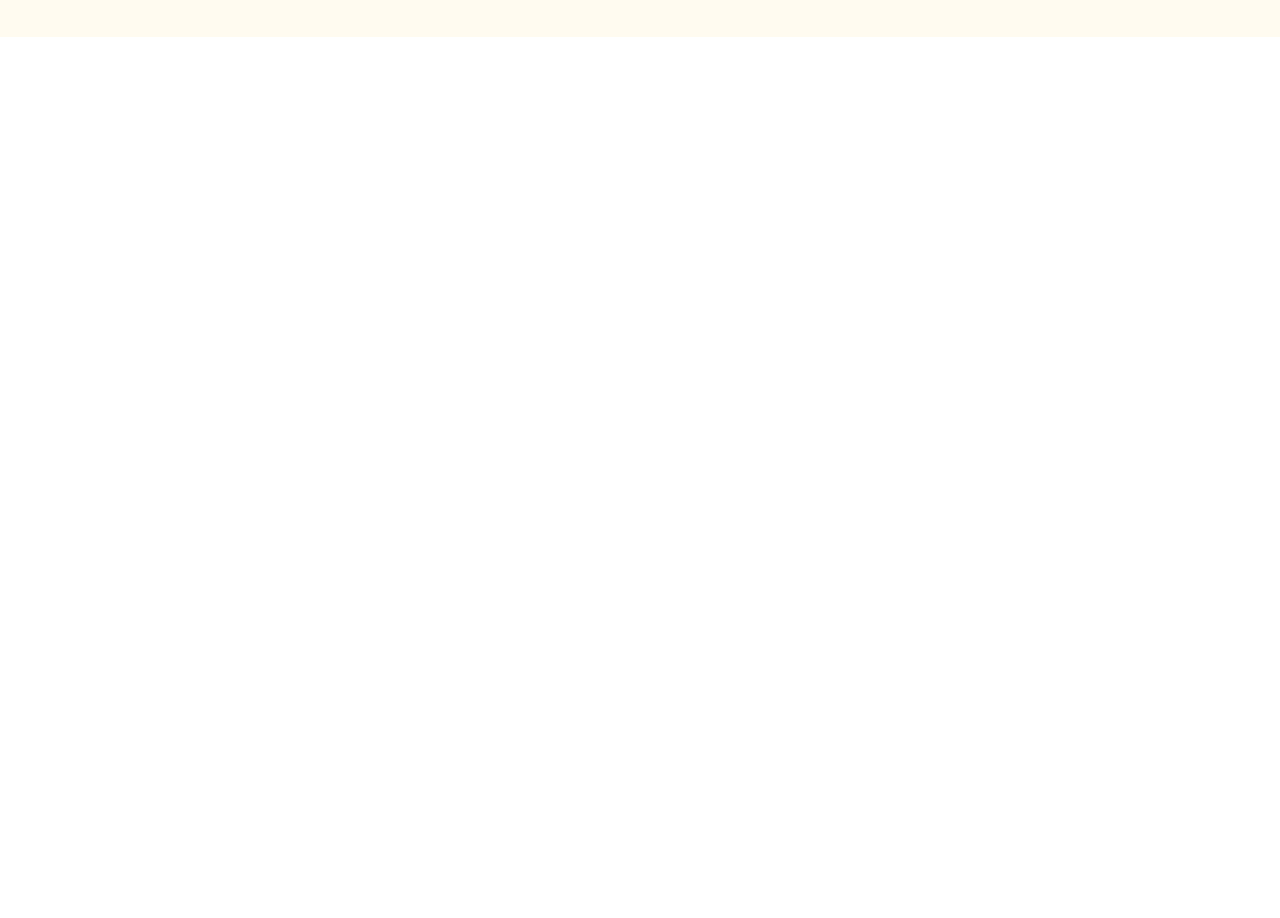
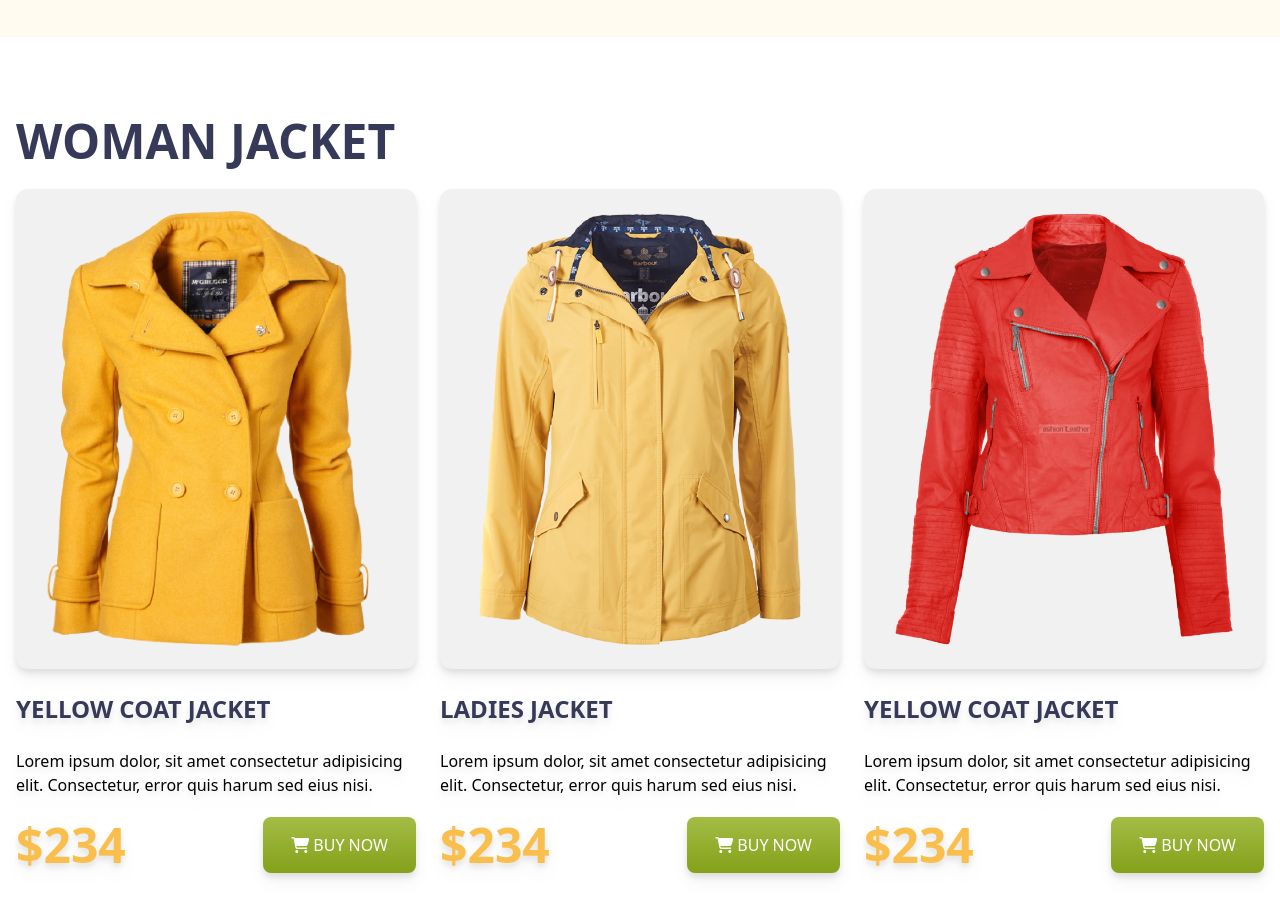
Before and after one commit to zahangir20bd/penguin-fashion, a plain HTML site: page index.html in a window 1280 px wide. Shown: the part 512-1430 px from the top of the page. Before the commit the page ends 800 px from the top, so only its background shows below. Drawn offline with nearby package versions, Linux system fonts and the light colour scheme.

Commit message:
1st card section add

```diff
--- a/index.html
+++ b/index.html
@@ -5,10 +5,12 @@
     <meta http-equiv="X-UA-Compatible" content="IE=edge" />
     <meta name="viewport" content="width=device-width, initial-scale=1.0" />
     <title>Penguin Fashion</title>
+    <!-- fontawesome JS -->
     <script
       src="https://kit.fontawesome.com/8f9c582ea9.js"
       crossorigin="anonymous"
     ></script>
+
     <!-- Tailwind CSS -->
     <script src="https://cdn.tailwindcss.com"></script>
   </head>
@@ -44,7 +46,88 @@
     <!-- Header End -->
 
     <!-- Main Start -->
-    <main></main>
+    <main class="container mx-auto">
+      <section class="my-20 px-4">
+        <h1 class="uppercase text-5xl font-semibold text-[#363958] my-6">
+          Woman Jacket
+        </h1>
+        <!-- Jacket Cars 1 -->
+        <div class="grid sm:grid-cols-1 md:grid-cols-2 lg:grid-cols-3 gap-6">
+          <div class="drop-shadow-lg">
+            <div class="">
+              <img
+                class="bg-[#F1F1F1] p-5 rounded-xl"
+                src="images/jacket-1.png"
+                alt=""
+              />
+            </div>
+            <h1 class="uppercase text-2xl font-semibold text-[#363958] my-6">
+              Yellow Coat Jacket
+            </h1>
+            <p>
+              Lorem ipsum dolor, sit amet consectetur adipisicing elit.
+              Consectetur, error quis harum sed eius nisi.
+            </p>
+            <div class="flex justify-between items-center">
+              <p class="text-5xl font-semibold text-[#FABE4C] my-6">$234</p>
+              <button
+                class="py-4 px-7 rounded-lg text-white uppercase bg-gradient-to-b from-[#A4BC46] to-[#85A019]"
+              >
+                <i class="fa-solid fa-cart-shopping"></i> Buy Now
+              </button>
+            </div>
+          </div>
+          <div class="drop-shadow-lg">
+            <div class="">
+              <img
+                class="bg-[#F1F1F1] p-5 rounded-xl"
+                src="images/jacket-2.png"
+                alt=""
+              />
+            </div>
+            <h1 class="uppercase text-2xl font-semibold text-[#363958] my-6">
+              Ladies Jacket
+            </h1>
+            <p>
+              Lorem ipsum dolor, sit amet consectetur adipisicing elit.
+              Consectetur, error quis harum sed eius nisi.
+            </p>
+            <div class="flex justify-between items-center">
+              <p class="text-5xl font-semibold text-[#FABE4C] my-6">$234</p>
+              <button
+                class="py-4 px-7 rounded-lg text-white uppercase bg-gradient-to-b from-[#A4BC46] to-[#85A019]"
+              >
+                <i class="fa-solid fa-cart-shopping"></i> Buy Now
+              </button>
+            </div>
+          </div>
+          <div class="drop-shadow-lg">
+            <div class="">
+              <img
+                class="bg-[#F1F1F1] p-5 rounded-xl"
+                src="images/jacket-3.png"
+                alt=""
+              />
+            </div>
+            <h1 class="uppercase text-2xl font-semibold text-[#363958] my-6">
+              Yellow Coat Jacket
+            </h1>
+            <p>
+              Lorem ipsum dolor, sit amet consectetur adipisicing elit.
+              Consectetur, error quis harum sed eius nisi.
+            </p>
+            <div class="flex justify-between items-center">
+              <p class="text-5xl font-semibold text-[#FABE4C] my-6">$234</p>
+              <button
+                class="py-4 px-7 rounded-lg text-white uppercase bg-gradient-to-b from-[#A4BC46] to-[#85A019]"
+              >
+                <i class="fa-solid fa-cart-shopping"></i> Buy Now
+              </button>
+            </div>
+          </div>
+        </div>
+      </section>
+    </main>
     <!-- Main End -->
 
     <!-- Footer Start -->
```
